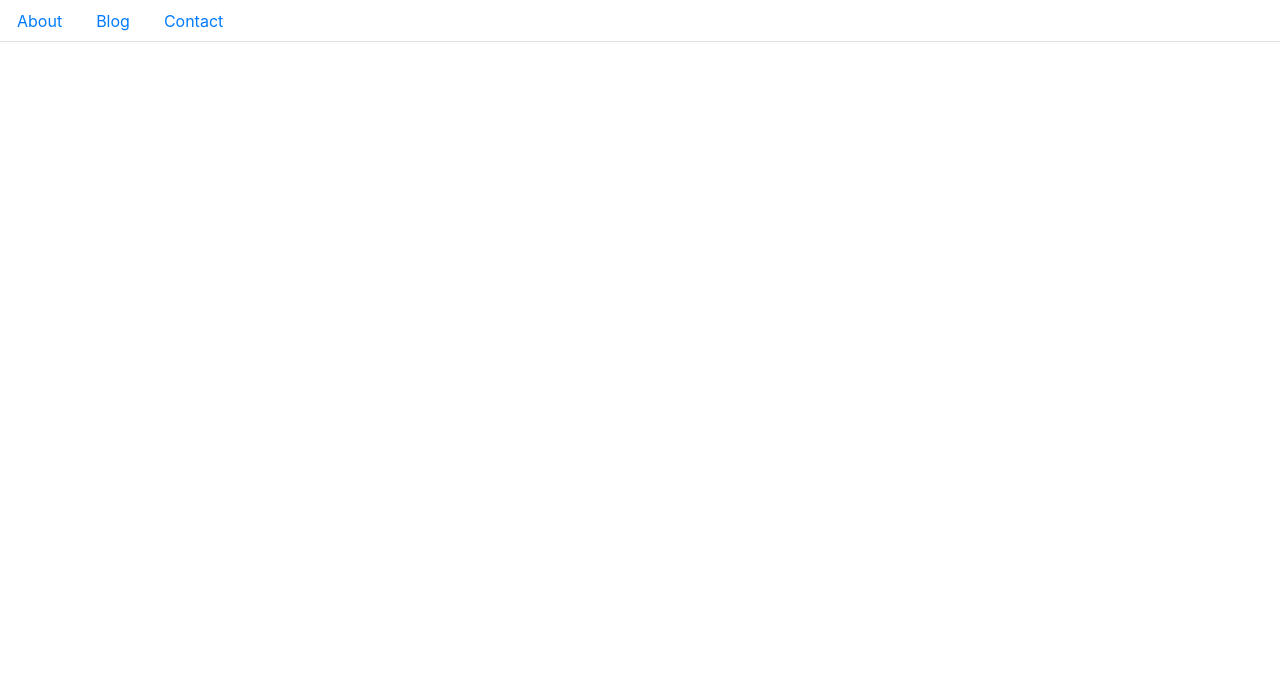
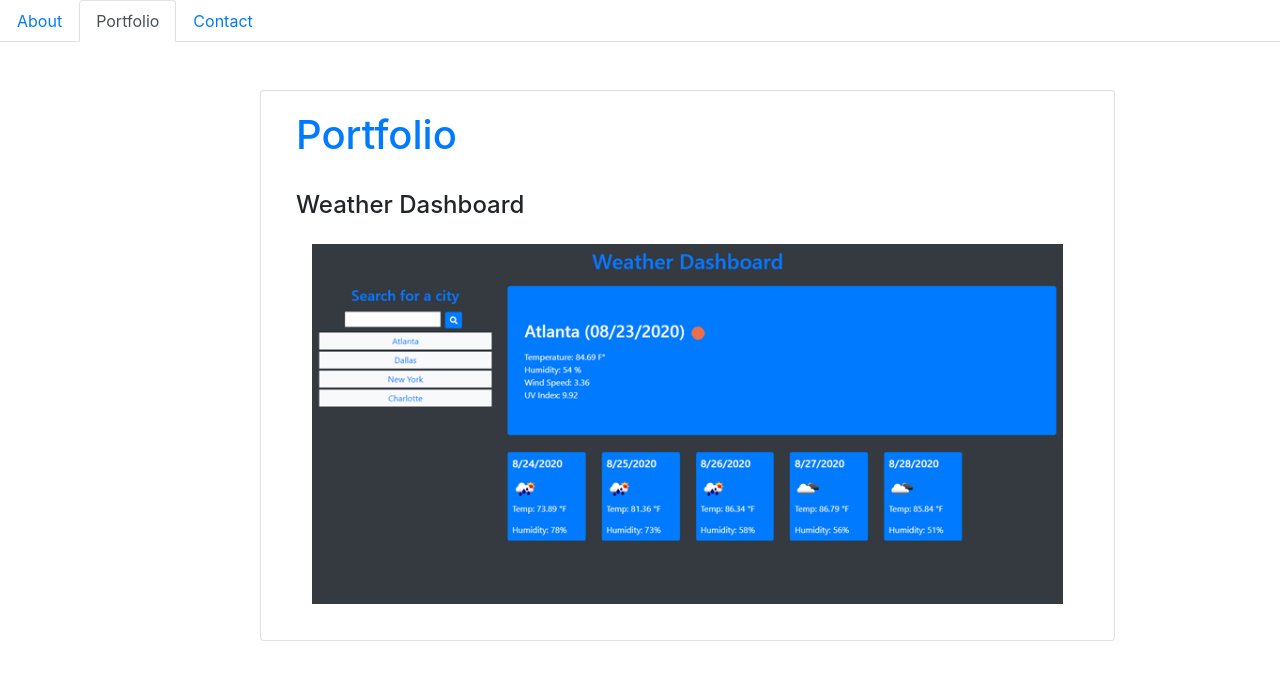
Before and after one commit to MacParthum/React_Portfolio, a React (Create React App) app: page /portfolio in a window 1280 px wide. Shown: the top 680 px of the page. Built offline with nearby package versions, Linux system fonts and the light colour scheme.

Commit message:
fixed routes and got portfolio page running

```diff
--- a/package.json
+++ b/package.json
@@ -8,8 +8,8 @@
     "@testing-library/user-event": "^7.1.2",
     "bootstrap": "^4.5.2",
     "react": "^16.13.1",
+    "react-router-dom": "^5.2.0",
     "react-dom": "^16.13.1",
-    "react-router-dom": "^5.2.0",
     "react-scripts": "3.4.3"
   },
   "scripts": {
--- a/src/App.js
+++ b/src/App.js
@@ -1,9 +1,9 @@
 import React from "react";
 import { BrowserRouter as Router, Route } from "react-router-dom";
 import NavTabs from "./components/NavTabs";
-import Home from "./components/pages/Home";
+// import Home from "./components/pages/Home";
 import About from "./components/pages/About";
-import Blog from "./components/pages/Blog";
+import Portfolio from "./components/pages/Portfolio";
 import Contact from "./components/pages/Contact";
 
 function App() {
@@ -11,9 +11,9 @@ function App() {
     <Router>
       <div>
         <NavTabs />
-        <Route exact path="/" component={Home} />
-        <Route exact path="/about" component={About} />
-        <Route exact path="/blog" component={Blog} />
+        {/* <Route exact path="/" component={Home} /> */}
+        <Route exact path="/" component={About} />
+        <Route exact path="/portfolio" component={Portfolio} />
         <Route path="/contact" component={Contact} />
       </div>
     </Router>
--- a/src/components/NavTabs.js
+++ b/src/components/NavTabs.js
@@ -24,10 +24,10 @@ function NavTabs() {
       </li>
       <li className="nav-item">
         <Link
-          to="/blog"
-          className={location.pathname === "/blog" ? "nav-link active" : "nav-link"}
+          to="/portfolio"
+          className={location.pathname === "/portfolio" ? "nav-link active" : "nav-link"}
         >
-          Blog
+          Portfolio
         </Link>
       </li>
       <li className="nav-item">
--- a/src/components/pages/Blog.js
+++ /dev/null
@@ -1,23 +0,0 @@
-import React from "react";
-
-function Blog() {
-  return (
-    <div>
-      <h1>Blog Page</h1>
-      <p>
-        Donec a volutpat quam. Curabitur nec varius justo, sed rutrum ligula. Curabitur pellentesque
-        turpis sit amet eros iaculis, a mollis arcu dictum. Ut vel ante eget massa ornare placerat.
-        Etiam nisl orci, finibus sodales volutpat et, hendrerit ut dolor. Suspendisse porta dictum
-        nunc, sed pretium risus rutrum eget. Nam consequat, ligula in faucibus vestibulum, nisi
-        justo laoreet risus, luctus luctus mi lacus sit amet libero. Class aptent taciti sociosqu ad
-        litora torquent per conubia nostra, per inceptos himenaeos. Mauris pretium condimentum
-        tellus eget lobortis. Interdum et malesuada fames ac ante ipsum primis in faucibus. Donec
-        placerat accumsan mi, ut congue neque placerat eu. Donec nec ipsum in velit pellentesque
-        vehicula sit amet at augue. Maecenas aliquam bibendum congue. Pellentesque semper, lectus
-        non ullamcorper iaculis, est ligula suscipit velit, sed bibendum turpis dui in sapien.
-      </p>
-    </div>
-  );
-}
-
-export default Blog;
--- /dev/null
+++ b/src/components/pages/Portfolio.js
@@ -0,0 +1,35 @@
+import React from "react";
+
+import weatherDash from "../../assets/img/weatherDash.png";
+
+function Portfolio() {
+  return (
+
+    <div className="container w-auto full-page pb-5">
+      <div className="row w-auto">
+        <div className="col-md-2"></div>
+        <div className="col-md-9 mt-5 card">
+          <div className="card-body">
+            <h1 className="text-primary">Portfolio</h1>
+            <br></br>
+
+            <h4>Weather Dashboard</h4>
+            <a
+              href="https://github.com/MacParthum/Weather_Dashboard"
+              target="_blank"
+            >
+              <img
+                src={weatherDash}
+                className="img-fluid p-3"
+                alt="weather dashboard"
+              />
+            </a>
+          </div>
+        </div>
+        <div className="col-md-1"></div>
+      </div>
+    </div>
+  );
+}
+
+ export default Portfolio;
--- a/src/index.js
+++ b/src/index.js
@@ -1,6 +1,11 @@
 import React from 'react';
 import ReactDOM from 'react-dom';
 import App from './App';
+import { BrowserRouter } from 'react-router-dom'
 import 'bootstrap/dist/css/bootstrap.min.css';
 
-ReactDOM.render(<App />, document.getElementById('root'));
+ReactDOM.render(
+<BrowserRouter>
+    <App />
+</BrowserRouter>,
+document.getElementById('root'));
```
Also changed, not shown: src/Assets/img/facebookbw.jpg (deleted), src/Assets/img/weatherDash.png (added).
